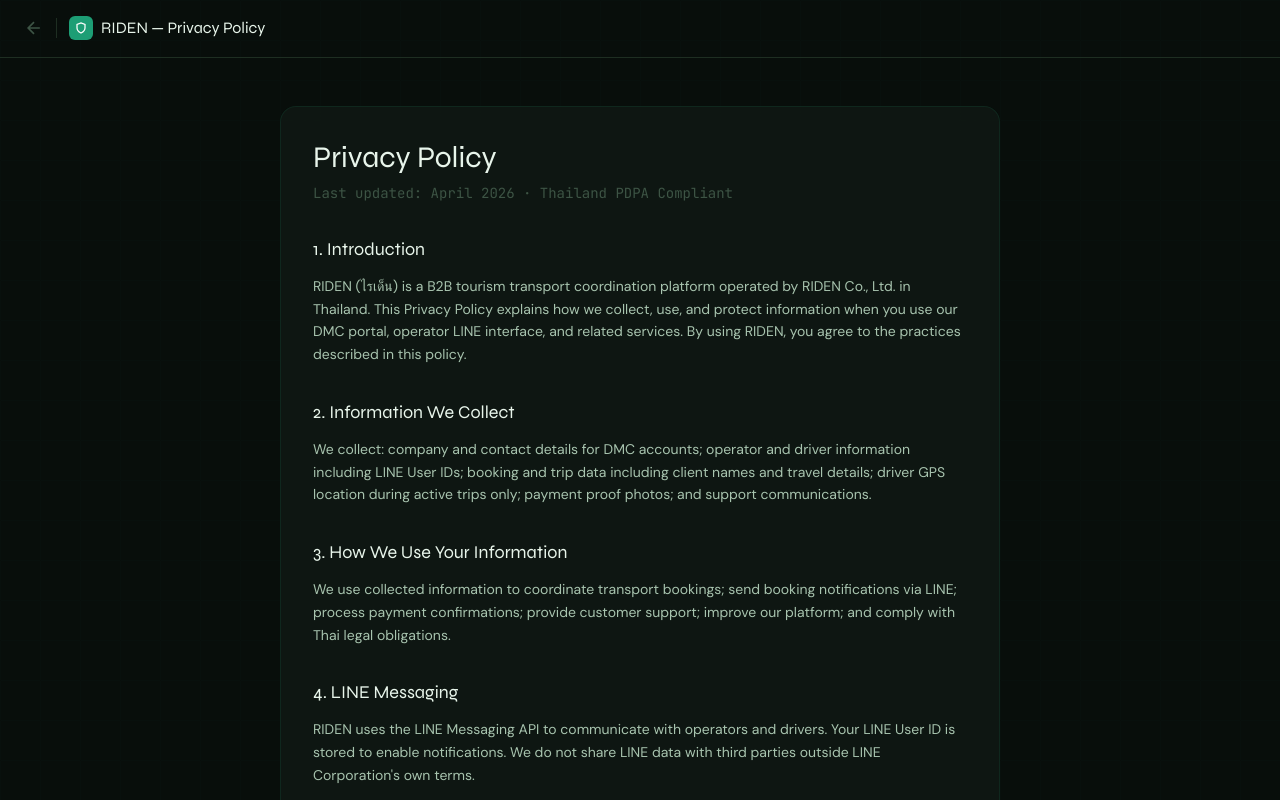
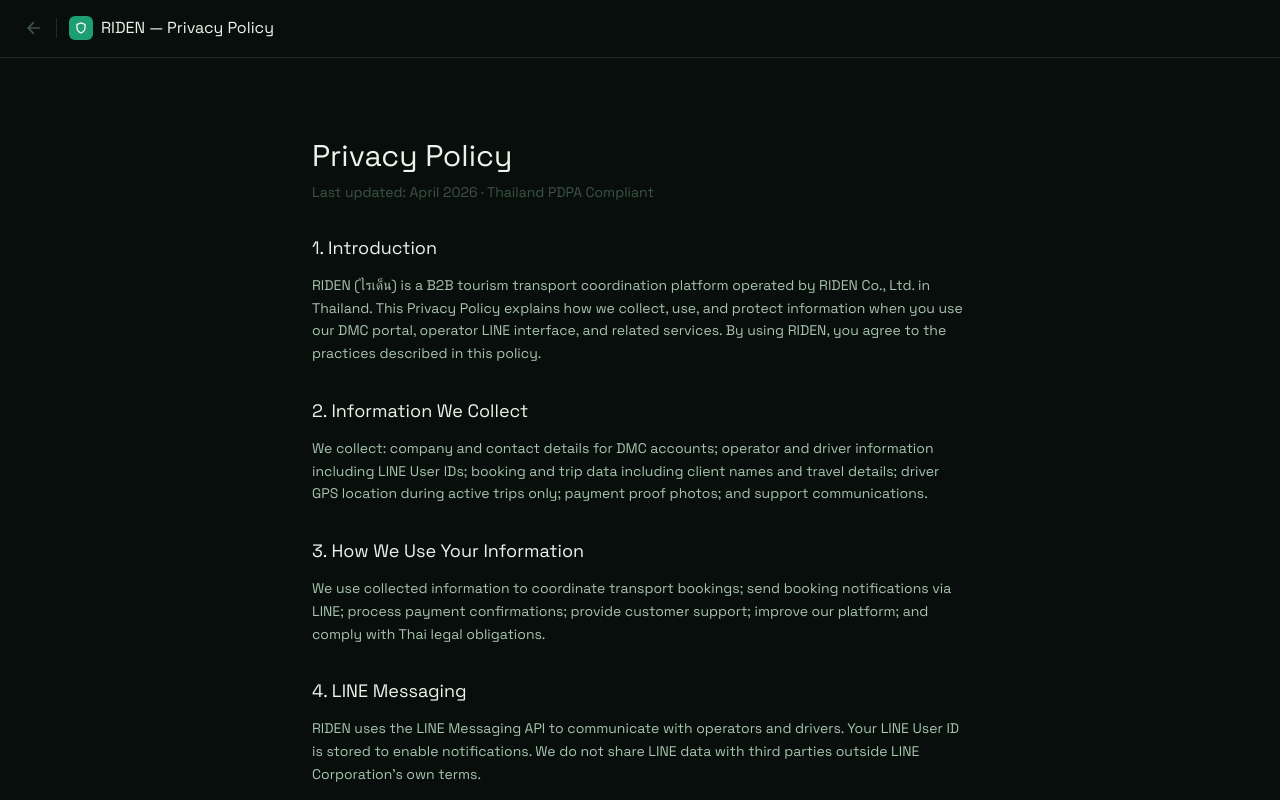
Before and after one commit to jeet623-create/Riden, a Next.js app: page /privacy in a window 1280 px wide. Shown: the top 800 px of the page. Built offline with nearby package versions, Linux system fonts and the light colour scheme.

Commit message:
Brand: cleaned up old styles

```diff
--- a/src/styles/globals.css
+++ b/src/styles/globals.css
@@ -1,157 +1,2 @@
-@import url('https://fonts.googleapis.com/css2?family=Syne:wght@400;500;600;700;800&family=DM+Sans:ital,opsz,wght@0,9..40,300;0,9..40,400;0,9..40,500;1,9..40,300&family=JetBrains+Mono:wght@400;500&display=swap');
-
-@tailwind base;
-@tailwind components;
-@tailwind utilities;
-
-:root {
-  --font-display: 'Syne', sans-serif;
-  --font-body: 'DM Sans', sans-serif;
-  --font-mono: 'JetBrains Mono', monospace;
-}
-
-* {
-  box-sizing: border-box;
-  margin: 0;
-  padding: 0;
-}
-
-html {
-  scroll-behavior: smooth;
-}
-
-body {
-  background-color: #080E0B;
-  color: #E8F5EB;
-  font-family: var(--font-body);
-  -webkit-font-smoothing: antialiased;
-  -moz-osx-font-smoothing: grayscale;
-  overflow-x: hidden;
-}
-
-/* Scrollbar */
-::-webkit-scrollbar { width: 6px; }
-::-webkit-scrollbar-track { background: #0D1610; }
-::-webkit-scrollbar-thumb { background: #1D9E75; border-radius: 3px; }
-::-webkit-scrollbar-thumb:hover { background: #22B585; }
-
-/* Selection */
-::selection { background: rgba(29, 158, 117, 0.3); color: #E8F5EB; }
-
-/* Glass card */
-.glass {
-  background: rgba(17, 26, 20, 0.8);
-  backdrop-filter: blur(20px);
-  -webkit-backdrop-filter: blur(20px);
-  border: 1px solid rgba(29, 158, 117, 0.12);
-}
-
-.glass-hover {
-  transition: all 0.3s ease;
-}
-.glass-hover:hover {
-  background: rgba(17, 26, 20, 0.95);
-  border-color: rgba(29, 158, 117, 0.3);
-  transform: translateY(-2px);
-  box-shadow: 0 8px 40px rgba(29, 158, 117, 0.12);
-}
-
-/* Teal glow effect */
-.teal-glow {
-  box-shadow: 0 0 30px rgba(29, 158, 117, 0.15),
-              0 0 60px rgba(29, 158, 117, 0.05);
-}
-
-/* Input styles */
-.riden-input {
-  background: rgba(13, 22, 16, 0.8);
-  border: 1px solid rgba(29, 158, 117, 0.2);
-  border-radius: 10px;
-  color: #E8F5EB;
-  font-family: var(--font-body);
-  transition: all 0.2s ease;
-  outline: none;
-  width: 100%;
-  padding: 12px 16px;
-  font-size: 15px;
-}
-.riden-input:focus {
-  border-color: rgba(29, 158, 117, 0.6);
-  box-shadow: 0 0 0 3px rgba(29, 158, 117, 0.1);
-}
-.riden-input::placeholder { color: #3D5445; }
-
-/* Button styles */
-.btn-primary {
-  background: linear-gradient(135deg, #1D9E75 0%, #157A5A 100%);
-  color: #fff;
-  border: none;
-  border-radius: 10px;
-  font-family: var(--font-display);
-  font-weight: 600;
-  font-size: 15px;
-  letter-spacing: 0.02em;
-  cursor: pointer;
-  transition: all 0.2s ease;
-  position: relative;
-  overflow: hidden;
-}
-.btn-primary::after {
-  content: '';
-  position: absolute;
-  inset: 0;
-  background: linear-gradient(135deg, rgba(255,255,255,0.1) 0%, transparent 100%);
-  opacity: 0;
-  transition: opacity 0.2s ease;
-}
-.btn-primary:hover::after { opacity: 1; }
-.btn-primary:hover { transform: translateY(-1px); box-shadow: 0 8px 25px rgba(29, 158, 117, 0.4); }
-.btn-primary:active { transform: translateY(0); }
-
-.btn-ghost {
-  background: transparent;
-  border: 1px solid rgba(29, 158, 117, 0.3);
-  color: #1D9E75;
-  border-radius: 10px;
-  font-family: var(--font-body);
-  font-weight: 500;
-  cursor: pointer;
-  transition: all 0.2s ease;
-}
-.btn-ghost:hover {
-  background: rgba(29, 158, 117, 0.1);
-  border-color: rgba(29, 158, 117, 0.6);
-}
-
-/* Status badges */
-.badge-pending   { background: rgba(234, 179, 8, 0.15); color: #EAB308; border: 1px solid rgba(234, 179, 8, 0.3); }
-.badge-confirmed { background: rgba(29, 158, 117, 0.15); color: #1D9E75; border: 1px solid rgba(29, 158, 117, 0.3); }
-.badge-progress  { background: rgba(59, 130, 246, 0.15); color: #3B82F6; border: 1px solid rgba(59, 130, 246, 0.3); }
-.badge-completed { background: rgba(34, 197, 94, 0.15); color: #22C55E; border: 1px solid rgba(34, 197, 94, 0.3); }
-.badge-cancelled { background: rgba(239, 68, 68, 0.15); color: #EF4444; border: 1px solid rgba(239, 68, 68, 0.3); }
-
-
-/* Loading animation */
-@keyframes shimmer {
-  0% { background-position: -200% 0; }
-  100% { background-position: 200% 0; }
-}
-.shimmer {
-  background: linear-gradient(90deg, #111A14 25%, #1E2E22 50%, #111A14 75%);
-  background-size: 200% 100%;
-  animation: shimmer 1.5s infinite;
-}
-
-/* Animate stagger children */
-.stagger > * { opacity: 0; animation: fadeUp 0.5s ease forwards; }
-.stagger > *:nth-child(1) { animation-delay: 0.05s; }
-.stagger > *:nth-child(2) { animation-delay: 0.1s; }
-.stagger > *:nth-child(3) { animation-delay: 0.15s; }
-.stagger > *:nth-child(4) { animation-delay: 0.2s; }
-.stagger > *:nth-child(5) { animation-delay: 0.25s; }
-.stagger > *:nth-child(6) { animation-delay: 0.3s; }
-
-@keyframes fadeUp {
-  from { opacity: 0; transform: translateY(16px); }
-  to { opacity: 1; transform: translateY(0); }
-}
+/* All styles moved to src/app/globals.css */
+/* Fonts loaded via next/font in layout.tsx */
```
